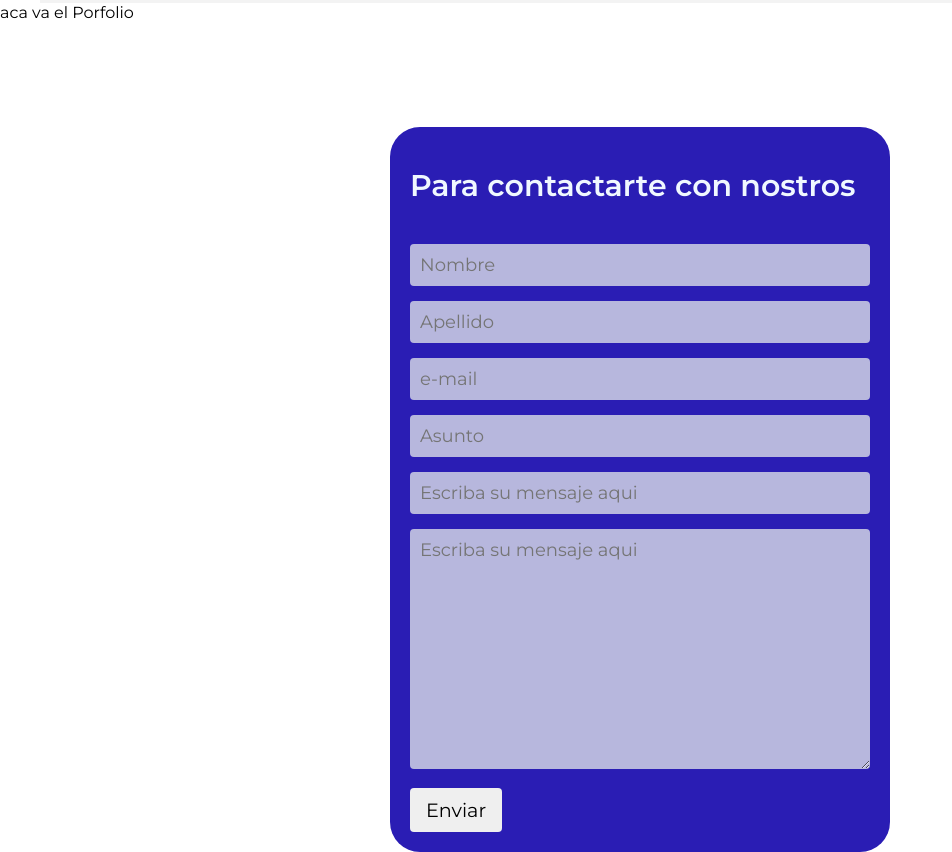
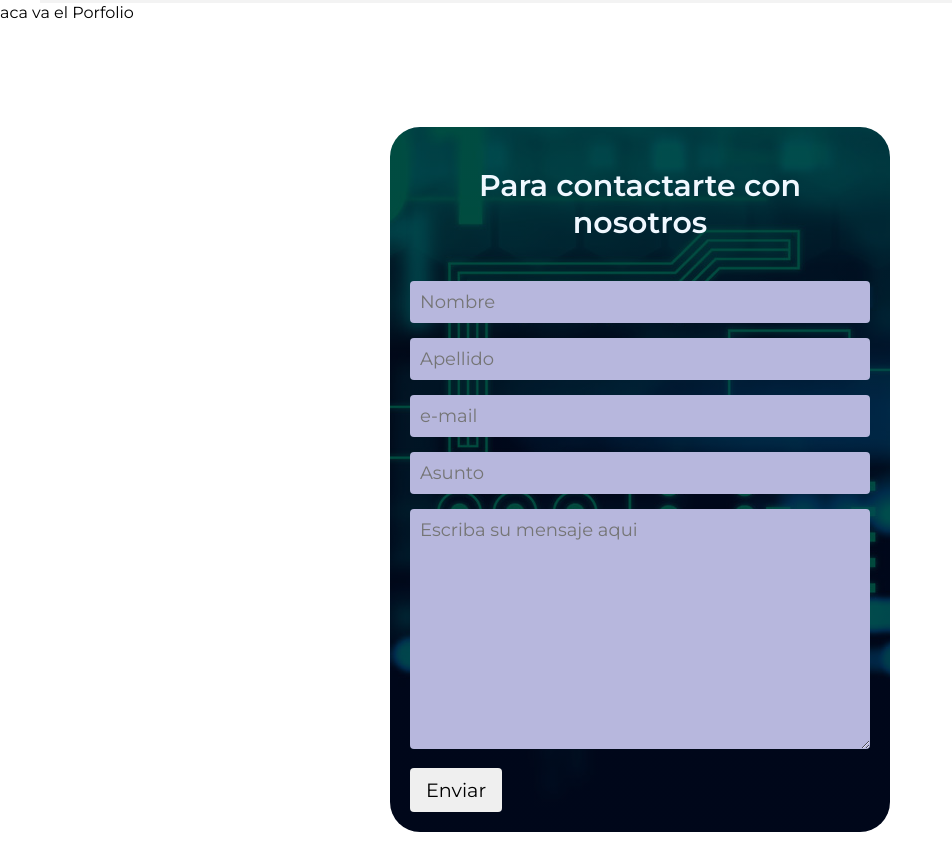
Before and after one commit to eripalladino/landingpagemk, a plain HTML site: page index.html in a window 1280 px wide. Shown: the part 2355-3207 px from the top of the page, without its empty margins (0-952 px from the left). Drawn offline with Linux system fonts and the light colour scheme.

Commit message:
formullario mejorado (fondo y demas)

```diff
--- a/estilos.css
+++ b/estilos.css
@@ -261,22 +261,29 @@ html {
     color: #000;
     margin-bottom: 25px;
 }
+/* SECCION CONTACTO */
 
 
 #contacto{
+
     width: 500px;
-    background-color: rgb(42, 29, 180);
+    background: linear-gradient(rgba(0,0,0,.7), rgba(0,0,0,.7)), url("./img/fondo-inicio.jpg");
+
     padding: 20px;
     margin: auto;
     margin-top: 10px;
     border-radius: 30px;
 
 }
+
 #contacto h3{
     font-size: 30px;
     margin-bottom: 40px;
     margin-top: 20px;
+    margin-left: 2px;
+    margin-right: 2px;
     color: aliceblue;
+    text-align:center;
 }
 .controles{
     width: 100%;
@@ -308,4 +315,5 @@ html {
     border-radius: 4px;
 
 
+
 }
--- a/index.html
+++ b/index.html
@@ -144,14 +144,17 @@
         <br>
         <br>
 
+    <!--formulario de contacto-->
+
         <section id="contacto">
 
-            <h3>Para contactarte con nostros</h3>
+
+            <h3>Para contactarte con nosotros</h3>
             <input class="controles" type="text" name="Nombre" id="nombre" placeholder="Nombre">
             <input class="controles" type="text" name="apellido" id="apellido" placeholder="Apellido">
             <input class="controles" type="email" name="e-mail" id="e-mail" placeholder="e-mail">
             <input class="controles" type="text" name="asunto" id="asunto" placeholder="Asunto">
-            <input class="controles" type="text" name="mensaje" id="mensaje" placeholder="Escriba su mensaje aqui">
+
             <textarea name="Mesaje" id="areadetexto" cols="70" rows="10"
                 placeholder="Escriba su mensaje aqui"></textarea>
 
```
